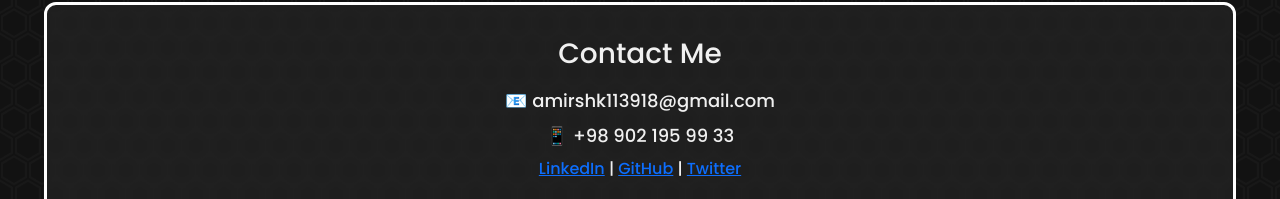
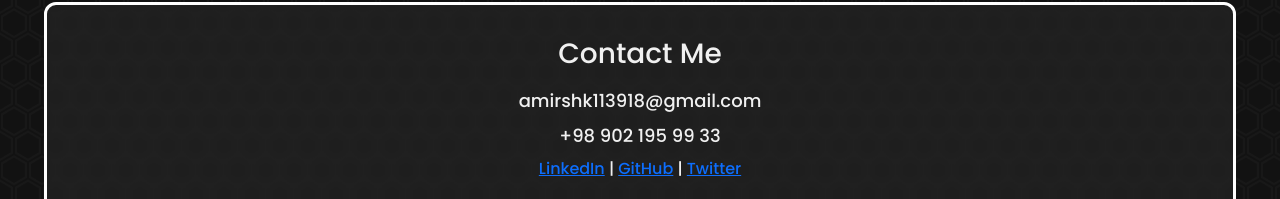
Before and after one commit to Amir-r-Shokri/my-portofilo, a plain HTML site: page index.html in a window 1280 px wide. Shown: the part 687-886 px from the top of the page. Drawn offline with Linux system fonts and the light colour scheme.

Commit message:
some text change

```diff
--- a/index.html
+++ b/index.html
@@ -55,8 +55,8 @@
   <div class="contact-card row">
     <div class="contact-card-left col-4">
       <h2>Contact Me</h2>
-      <p>📧 amirshk113918@gmail.com</p>
-      <p>📱 +98 902 195 99 33</p>
+      <p>amirshk113918@gmail.com</p>
+      <p>+98 902 195 99 33</p>
       <div class="social-links">
         <a href="#">LinkedIn</a> |
         <a href="#">GitHub</a> |
```
